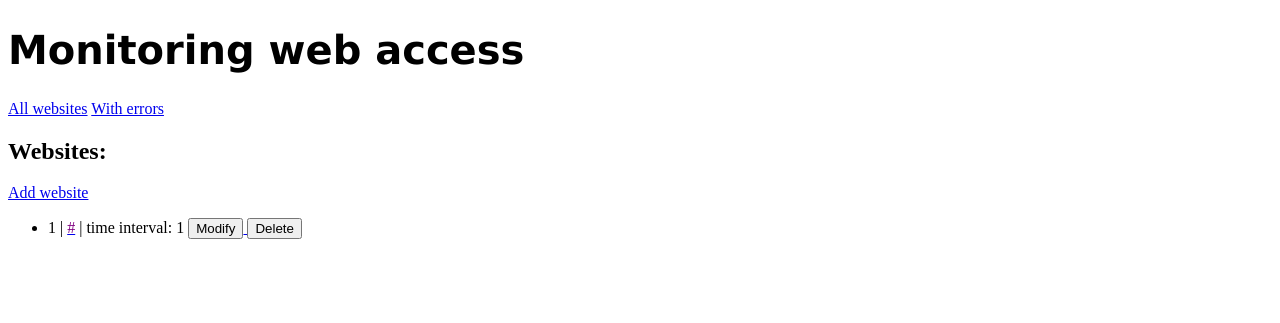
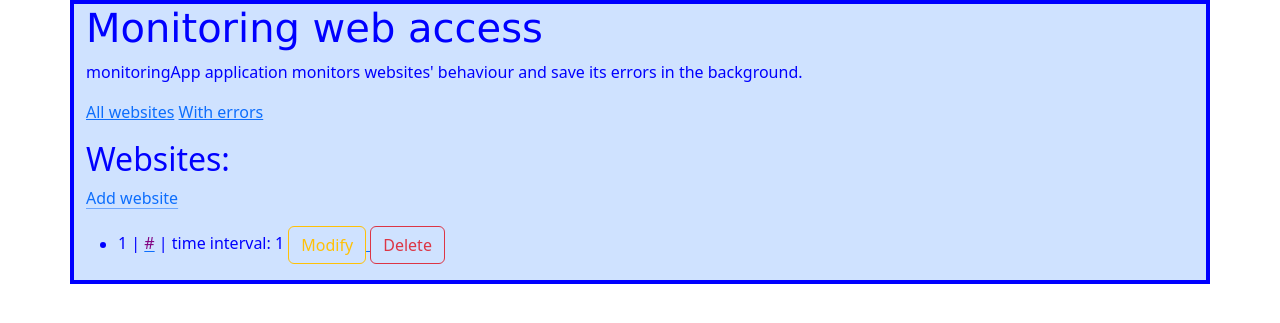
Before and after one commit to pksi4E/accessMonitoring, a Django app: page /monitoring/ in a window 1280 px wide. Shown: the top 323 px of the page. Run offline with Django 4.2, Linux system fonts and the light colour scheme; tables that the repository leaves empty hold one stand-in row (values such as "Sample post"); parts of the project's set-up code (start-up, migrations or seed data) failed here and were passed over.

Commit message:
redirected index to monitoring page, used bootstrap, changed README

```diff
--- a/monitoringApp/templates/monitoringApp/add_website.html
+++ b/monitoringApp/templates/monitoringApp/add_website.html
@@ -10,6 +10,6 @@
 	<form method="post" action="{% url 'monitoring:add_website_url' %}">
 		{% csrf_token %}
 		{{ form }}
-		<button name="submit">Add</button>
+		<button class="btn btn-outline-primary" name="submit">Add</button>
 	</form>
 {% endblock content %}
--- a/monitoringApp/templates/monitoringApp/base.html
+++ b/monitoringApp/templates/monitoringApp/base.html
@@ -1,14 +1,20 @@
 {% load static %}
 <!DOCTYPE html>
-<html>
+<html lang="en" data-bs-theme="blue">
 	<head>
 		<meta charset="utf-8">
-		<title>Monitoring web access</title>
+		<meta name="viewport" content="width=device-width, initial-scale=1">
+		<title>Monitoring webpage access</title>
 		<link rel="stylesheet" href="{% static 'monitoringApp/styles.css' %}">
+		<link href="https://cdn.jsdelivr.net/npm/bootstrap@5.3.0/dist/css/bootstrap.min.css" rel="stylesheet" integrity="sha384-9ndCyUaIbzAi2FUVXJi0CjmCapSmO7SnpJef0486qhLnuZ2cdeRhO02iuK6FUUVM" crossorigin="anonymous">
 	</head>
 	<body>
-		<h1 id="appName">Monitoring web access</h1>
-		{% block sciezka %}{% endblock sciezka %}
-		{% block content %}{% endblock content %}
+		<div class="container bg-primary-subtle">
+			<h1 id="appName">Monitoring web access</h1>
+			<p>monitoringApp application monitors websites' behaviour and save its errors in the background.</p>
+			{% block sciezka %}{% endblock sciezka %}
+			{% block content %}{% endblock content %}
+			<script src="https://cdn.jsdelivr.net/npm/bootstrap@5.3.0/dist/js/bootstrap.bundle.min.js" integrity="sha384-geWF76RCwLtnZ8qwWowPQNguL3RmwHVBC9FhGdlKrxdiJJigb/j/68SIy3Te4Bkz" crossorigin="anonymous"></script>
+		</div>
 	</body>
 </html>
--- a/monitoringApp/templates/monitoringApp/monitoring.html
+++ b/monitoringApp/templates/monitoringApp/monitoring.html
@@ -8,19 +8,19 @@
 {% endblock sciezka %}
 {% block content %}
 	<h2>Websites:</h2>
-	<p><a href="{% url 'monitoring:add_website_url' %}">Add website</a></p>
+	<p><a href="{% url 'monitoring:add_website_url' %}" class="link-primary link-offset-2 link-underline-opacity-50">Add website</a></p>
 	<ul>
 		{% for website in websites %}
 		<li>
 	        {{ website.id }} |
-	        <a href="{% url 'monitoring:website_history_url' website.id %}"><span class="my_url">{{ website.site_url }}</span></a> |
+	        <a href="{% url 'monitoring:website_history_url' website.id %}" class="link-primary"><span class="my_url">{{ website.site_url }}</span></a> |
 	        time interval: {{ website.time_interval }}
 
 			<a href="{% url 'monitoring:modify_website_url' website.id %}">
-				<button>Modify</button>
+				<button class="btn btn-outline-warning">Modify</button>
 			</a>
 			<a href="{% url 'monitoring:delete_website_url' website.id %}">
-				<button>Delete</button>
+				<button class="btn btn-outline-danger">Delete</button>
 			</a>
 	    </li>
 		{% empty %}
--- a/monitoringApp/views.py
+++ b/monitoringApp/views.py
@@ -14,7 +14,8 @@ from accessMonitoring.celery import app
 from django_celery_beat.models import PeriodicTask, IntervalSchedule
 
 def index (request):
-	return render(request, 'monitoringApp/index.html')
+	# przekierowanie do strony z monitoringiem
+	return monitoring(request)
 
 def monitoring (request):
 	context = {'websites': Website.objects.all()}
```
Also changed, not shown: README.md, db.sqlite3.
